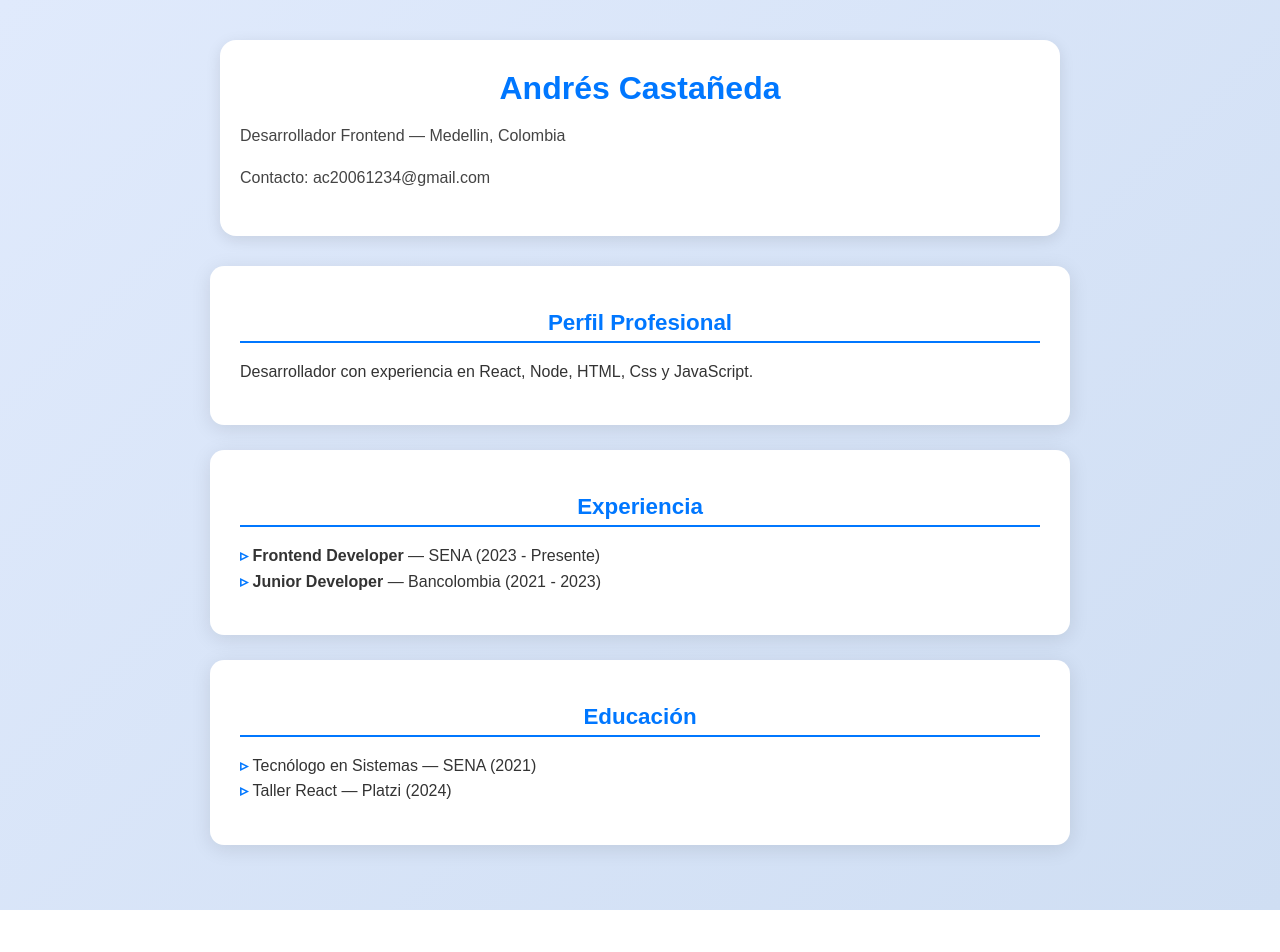
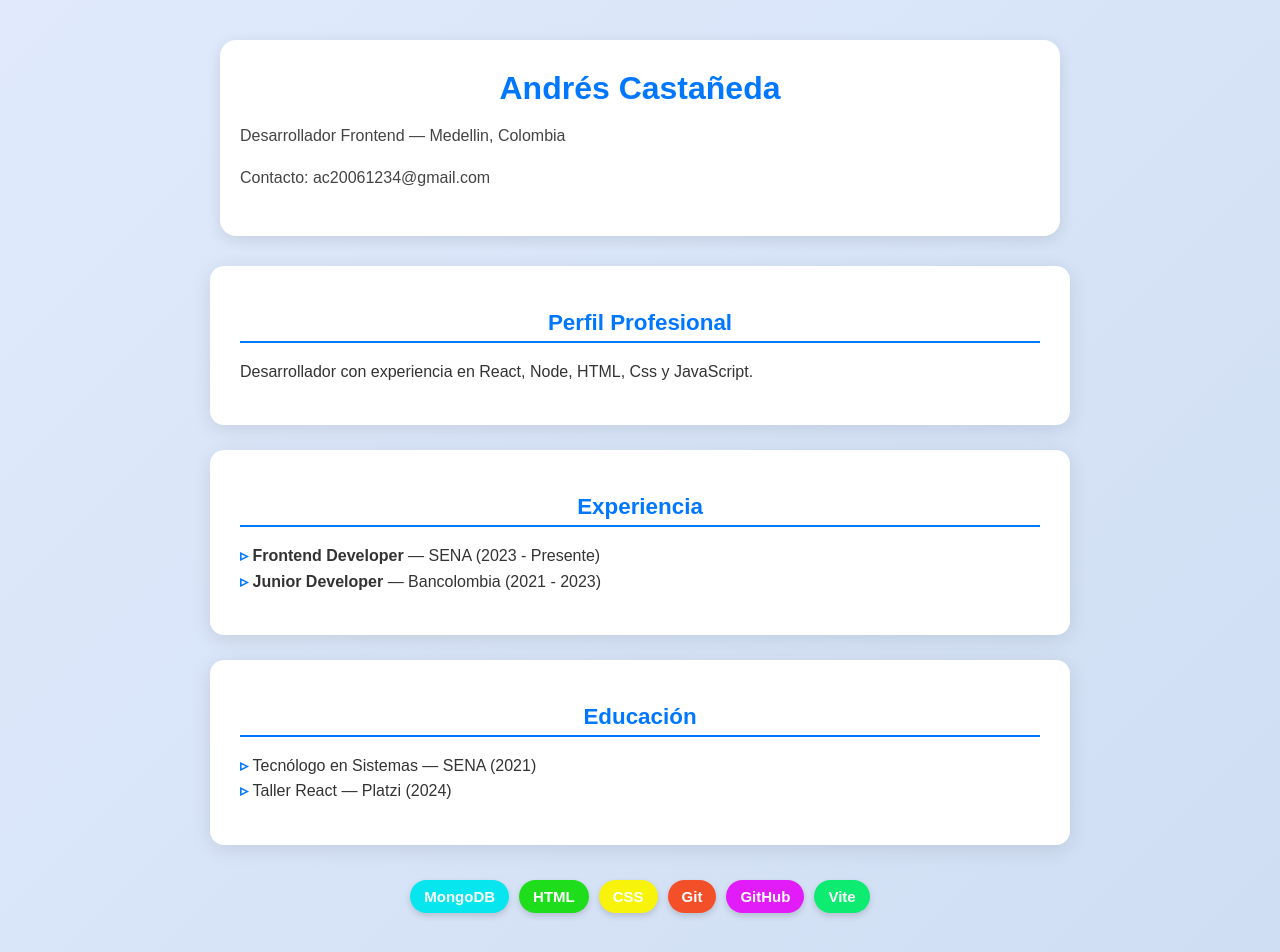
Before and after one commit to AndresBetancurCastaneda/mi-cv-react, a React (Vite) app: page / in a window 1280 px wide. Shown: the top 952 px of the page. Before the commit the page ends 910 px from the top, so only its background shows below. Built offline with nearby package versions, Linux system fonts and the light colour scheme.

Commit message:
refactor: extracción de datos personales en App.jsx

```diff
--- a/src/app.jsx
+++ b/src/app.jsx
@@ -2,6 +2,7 @@ import CabeceraCV from "./components/CabeceraCV";
 import Perfil from "./components/Perfil";
 import Experiencia from "./components/Experiencia";
 import Educacion from "./components/Educacion";
+import StackTecnologias from "./components/StackTecnologias";
 
 import { datosPersonales, perfil, experiencias, estudios } from "./data";
 
@@ -21,6 +22,7 @@ function App() {
       <Experiencia lista={experiencias} />
 
       <Educacion estudios={estudios} />
+      <StackTecnologias />
     </>
   );
 }
```
